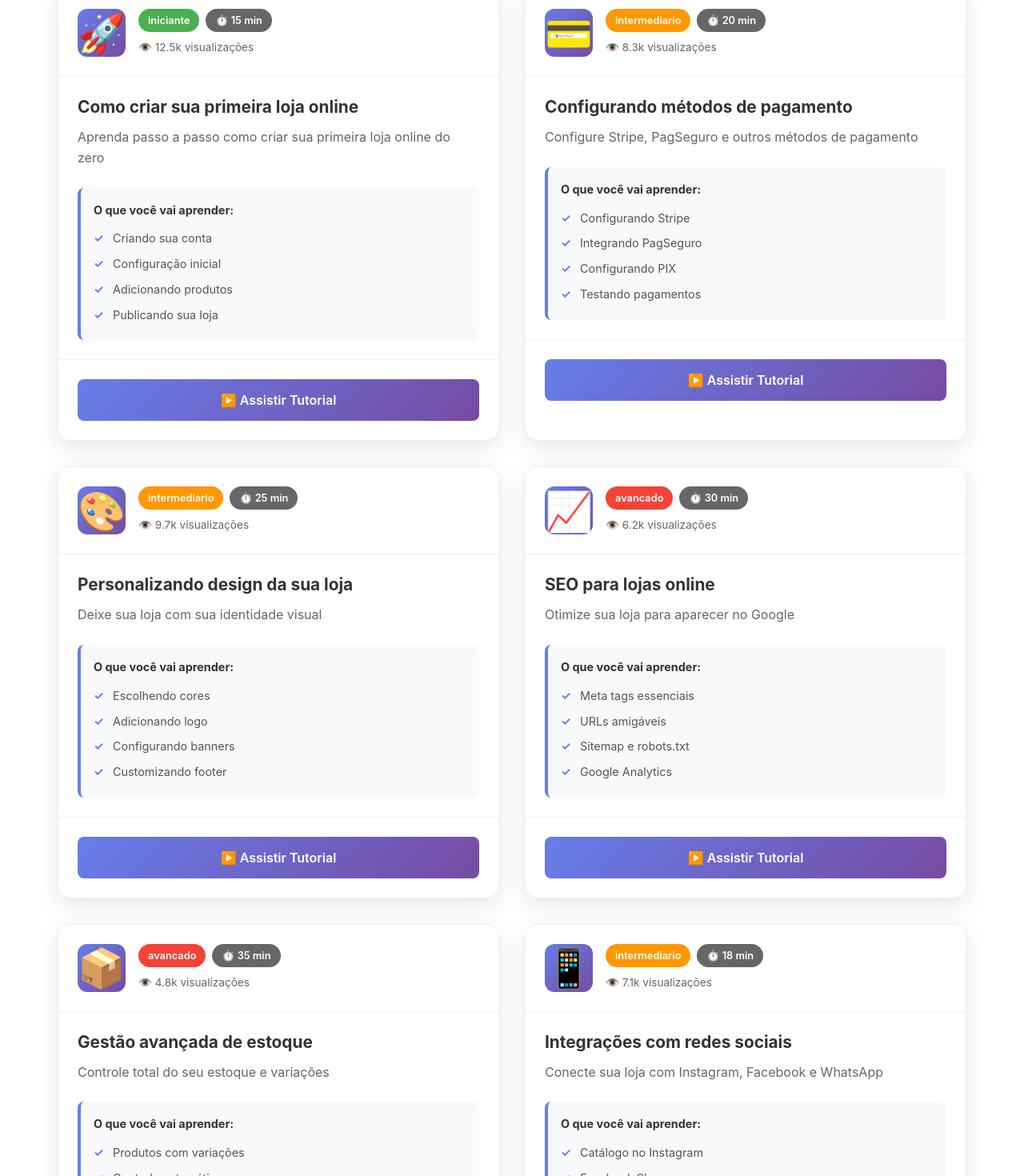
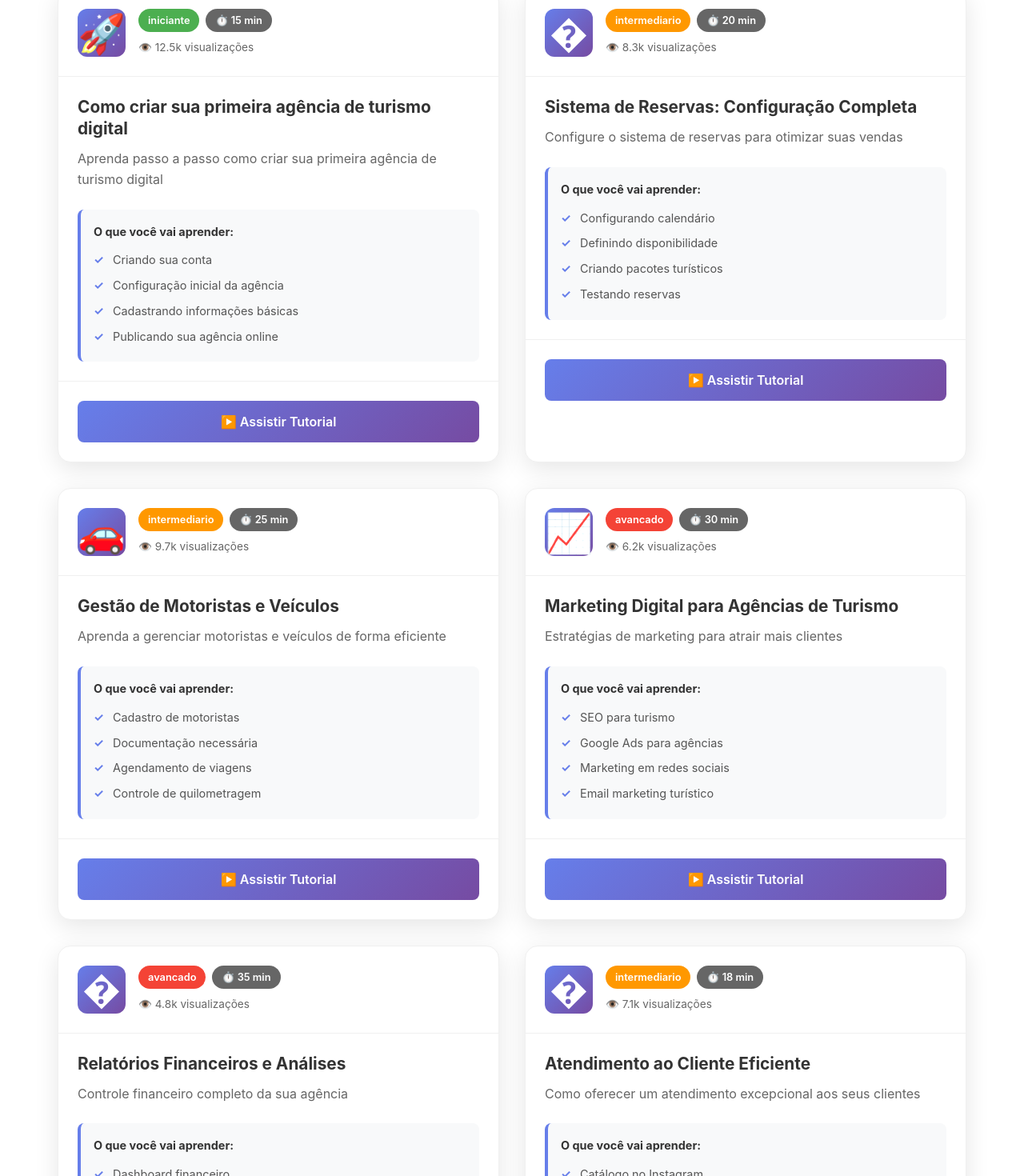
Before and after one commit to MateusProDev/bencommerce, a React (Create React App) app in the folder client/: page /tutoriais in a window 1280 px wide. Shown: the part 548-2018 px from the top of the page at 80% size. Built offline with nearby package versions, Linux system fonts and the light colour scheme; no server answers.

Commit message:
add paginas de solução e planos

```diff
--- a/client/src/pages/BlogPage.jsx
+++ b/client/src/pages/BlogPage.jsx
@@ -9,109 +9,109 @@ const BlogPage = () => {
 
   const categorias = [
     { id: 'todos', nome: 'Todos os Posts', icon: '📝' },
-    { id: 'ecommerce', nome: 'E-commerce', icon: '🛒' },
-    { id: 'marketing', nome: 'Marketing Digital', icon: '📊' },
+    { id: 'turismo', nome: 'Turismo', icon: '✈️' },
+    { id: 'gestao', nome: 'Gestão de Agências', icon: '📊' },
     { id: 'tecnologia', nome: 'Tecnologia', icon: '💻' },
-    { id: 'negocios', nome: 'Negócios', icon: '💼' },
+    { id: 'marketing', nome: 'Marketing Turístico', icon: '�' },
     { id: 'dicas', nome: 'Dicas & Tutoriais', icon: '💡' }
   ];
 
   const posts = [
     {
       id: 1,
-      titulo: '10 Dicas para Aumentar as Vendas do seu E-commerce em 2025',
-      categoria: 'ecommerce',
-      resumo: 'Estratégias comprovadas para impulsionar suas vendas online e superar a concorrência.',
+      titulo: '10 Estratégias para Aumentar Reservas da sua Agência de Turismo',
+      categoria: 'turismo',
+      resumo: 'Técnicas comprovadas para impulsionar as vendas e atrair mais clientes para sua agência.',
       autor: 'Ana Costa',
       data: '15 de Janeiro, 2025',
       tempo: '8 min',
       views: '2.5k',
       thumbnail: '🚀',
-      tags: ['vendas', 'estratégia', 'conversão']
+      tags: ['vendas', 'estratégia', 'reservas']
     },
     {
       id: 2,
-      titulo: 'Como Usar Instagram Shopping para Vender Mais',
+      titulo: 'Como Usar Redes Sociais para Promover Destinos Turísticos',
       categoria: 'marketing',
-      resumo: 'Guia completo para configurar e otimizar sua loja no Instagram Shopping.',
+      resumo: 'Guia completo para usar Instagram, Facebook e TikTok no marketing turístico.',
       autor: 'Pedro Santos',
       data: '12 de Janeiro, 2025',
       tempo: '6 min',
       views: '1.8k',
       thumbnail: '📱',
-      tags: ['instagram', 'redes sociais', 'marketing']
+      tags: ['instagram', 'redes sociais', 'destinos']
     },
     {
       id: 3,
-      titulo: 'Inteligência Artificial no E-commerce: Tendências 2025',
+      titulo: 'IA no Turismo: Como Automatizar Atendimento ao Cliente',
       categoria: 'tecnologia',
-      resumo: 'Como a IA está revolucionando o comércio eletrônico e o que esperar no futuro.',
+      resumo: 'Como a Inteligência Artificial está revolucionando o atendimento em agências de turismo.',
       autor: 'Maria Oliveira',
       data: '10 de Janeiro, 2025',
       tempo: '10 min',
       views: '3.2k',
       thumbnail: '🤖',
-      tags: ['ia', 'futuro', 'inovação']
+      tags: ['ia', 'automação', 'atendimento']
     },
     {
       id: 4,
-      titulo: 'SEO para Lojas Online: Guia Completo 2025',
+      titulo: 'SEO para Agências de Turismo: Apareça no Google',
       categoria: 'marketing',
-      resumo: 'Tudo que você precisa saber para otimizar sua loja e aparecer no Google.',
+      resumo: 'Tudo que você precisa saber para otimizar sua agência e aparecer no Google.',
       autor: 'Carlos Silva',
       data: '8 de Janeiro, 2025',
       tempo: '12 min',
       views: '4.1k',
       thumbnail: '🔍',
-      tags: ['seo', 'google', 'tráfego']
+      tags: ['seo', 'google', 'visibilidade']
     },
     {
       id: 5,
-      titulo: 'Como Escolher a Plataforma Ideal para seu E-commerce',
-      categoria: 'negocios',
-      resumo: 'Fatores essenciais para escolher a melhor solução de e-commerce para seu negócio.',
+      titulo: 'Gestão de Motoristas: Organização e Controle Eficiente',
+      categoria: 'gestao',
+      resumo: 'Como organizar e gerenciar sua equipe de motoristas para máxima eficiência.',
       autor: 'Ana Costa',
       data: '5 de Janeiro, 2025',
       tempo: '7 min',
       views: '1.9k',
-      thumbnail: '⚖️',
-      tags: ['plataforma', 'decisão', 'negócio']
+      thumbnail: '🚗',
+      tags: ['motoristas', 'gestão', 'organização']
     },
     {
       id: 6,
-      titulo: 'Checkout Otimizado: Reduza o Abandono de Carrinho',
-      categoria: 'ecommerce',
-      resumo: 'Técnicas para criar um processo de checkout que converte mais clientes.',
+      titulo: 'Sistema de Reservas: Otimize seu Processo de Vendas',
+      categoria: 'tecnologia',
+      resumo: 'Técnicas para criar um sistema de reservas que converte mais clientes.',
       autor: 'Pedro Santos',
       data: '3 de Janeiro, 2025',
       tempo: '9 min',
       views: '2.7k',
-      thumbnail: '💳',
-      tags: ['checkout', 'conversão', 'ux']
+      thumbnail: '�',
+      tags: ['reservas', 'vendas', 'sistema']
     },
     {
       id: 7,
-      titulo: 'Email Marketing para E-commerce: Estratégias que Funcionam',
-      categoria: 'marketing',
-      resumo: 'Como usar email marketing para aumentar vendas e fidelizar clientes.',
+      titulo: 'WhatsApp Business para Agências: Atenda Melhor seus Clientes',
+      categoria: 'dicas',
+      resumo: 'Como usar WhatsApp Business para melhorar atendimento e aumentar vendas.',
       autor: 'Maria Oliveira',
       data: '1 de Janeiro, 2025',
       tempo: '8 min',
       views: '2.1k',
-      thumbnail: '📧',
-      tags: ['email', 'fidelização', 'automação']
+      thumbnail: '�',
+      tags: ['whatsapp', 'atendimento', 'vendas']
     },
     {
       id: 8,
-      titulo: 'Análise de Dados: KPIs Essenciais para E-commerce',
-      categoria: 'negocios',
-      resumo: 'Métricas fundamentais para acompanhar o desempenho da sua loja online.',
+      titulo: 'Relatórios de Turismo: KPIs Essenciais para Agências',
+      categoria: 'gestao',
+      resumo: 'Métricas fundamentais para acompanhar o desempenho da sua agência de turismo.',
       autor: 'Carlos Silva',
       data: '29 de Dezembro, 2024',
       tempo: '11 min',
       views: '3.8k',
-      thumbnail: '📈',
-      tags: ['analytics', 'kpi', 'métricas']
+      thumbnail: '�',
+      tags: ['relatórios', 'kpi', 'métricas']
     }
   ];
 
@@ -140,7 +140,7 @@ const BlogPage = () => {
 
           <div className="header-content">
             <h1>Blog</h1>
-            <p>Insights, dicas e tendências do mundo do e-commerce</p>
+            <p>Insights, dicas e tendências do mundo do turismo e gestão de agências</p>
 
             <div className="search-box">
               <input
@@ -291,20 +291,20 @@ const BlogPage = () => {
       <section className="blog-cta">
         <div className="container">
           <div className="cta-content">
-            <h2>Pronto para Colocar em Prática?</h2>
-            <p>Transforme o conhecimento em resultados com nossa plataforma de e-commerce</p>
+            <h2>Pronto para Modernizar sua Agência?</h2>
+            <p>Transforme o conhecimento em resultados com nossa plataforma para agências de turismo</p>
             <div className="cta-buttons">
               <button
                 className="btn-primary"
                 onClick={() => navigate('/planos')}
               >
-                Criar Minha Loja
+                Ver Planos
               </button>
               <button
                 className="btn-secondary"
                 onClick={() => navigate('/contato')}
               >
-                Falar com Especialista
+                Falar com Consultor
               </button>
             </div>
           </div>
--- a/client/src/pages/CentralAjudaPage.jsx
+++ /dev/null
@@ -1,229 +0,0 @@
-import React, { useState } from 'react';
-import { useNavigate } from 'react-router-dom';
-import './CentralAjudaPage.css';
-
-const CentralAjudaPage = () => {
-  const navigate = useNavigate();
-  const [searchTerm, setSearchTerm] = useState('');
-
-  const categorias = [
-    {
-      icon: '🚀',
-      title: 'Primeiros Passos',
-      description: 'Aprenda o básico para começar sua jornada',
-      artigos: [
-        'Como criar sua primeira loja online',
-        'Configurando seu domínio personalizado',
-        'Adicionando produtos ao catálogo',
-        'Configurando métodos de pagamento'
-      ]
-    },
-    {
-      icon: '🛍️',
-      title: 'Gestão de Produtos',
-      description: 'Tudo sobre produtos e estoque',
-      artigos: [
-        'Como adicionar produtos com variações',
-        'Gerenciamento de estoque automático',
-        'Configurando promoções e descontos',
-        'Upload de imagens otimizadas'
-      ]
-    },
-    {
-      icon: '💳',
-      title: 'Pagamentos e Vendas',
-      description: 'Configure pagamentos e acompanhe vendas',
-      artigos: [
-        'Configurando Stripe e PagSeguro',
-        'Relatórios de vendas detalhados',
-        'Recuperação de carrinho abandonado',
-        'Configurando taxas de entrega'
-      ]
-    },
-    {
-      icon: '🎨',
-      title: 'Personalização',
-      description: 'Customize sua loja do seu jeito',
-      artigos: [
-        'Personalizando cores e tema',
-        'Adicionando logo e favicon',
-        'Configurando banners promocionais',
-        'Customizando footer e contatos'
-      ]
-    },
-    {
-      icon: '📊',
-      title: 'Análises e Relatórios',
-      description: 'Acompanhe o desempenho da sua loja',
-      artigos: [
-        'Dashboard de vendas em tempo real',
-        'Relatórios de produtos mais vendidos',
-        'Análise de clientes e comportamento',
-        'Métricas de conversão e ROI'
-      ]
-    },
-    {
-      icon: '🔧',
-      title: 'Configurações Avançadas',
-      description: 'Recursos avançados para otimizar sua loja',
-      artigos: [
-        'Configurando SEO e meta tags',
-        'Integrações com redes sociais',
-        'Backup automático de dados',
-        'APIs e webhooks'
-      ]
-    }
-  ];
-
-  const artigosPoupulares = [
-    'Como criar minha primeira loja online?',
-    'Configurar métodos de pagamento',
-    'Adicionar produtos com variações',
-    'Personalizar cores e tema da loja',
-    'Configurar domínio personalizado',
-    'Relatórios de vendas'
-  ];
-
-  const filteredCategorias = categorias.filter(categoria =>
-    categoria.title.toLowerCase().includes(searchTerm.toLowerCase()) ||
-    categoria.artigos.some(artigo =>
-      artigo.toLowerCase().includes(searchTerm.toLowerCase())
-    )
-  );
-
-  return (
-    <div className="central-ajuda">
-      {/* Header */}
-      <div className="ajuda-header">
-        <div className="container">
-          <button
-            className="btn-back"
-            onClick={() => navigate(-1)}
-          >
-            ← Voltar
-          </button>
-
-          <div className="ajuda-hero">
-            <h1>Central de Ajuda</h1>
-            <p>Encontre tudo que precisa para ter sucesso com sua loja online</p>
-
-            <div className="search-box">
-              <input
-                type="text"
-                placeholder="Pesquisar artigos, tutoriais..."
-                value={searchTerm}
-                onChange={(e) => setSearchTerm(e.target.value)}
-              />
-              <button className="search-btn">🔍</button>
-            </div>
-          </div>
-        </div>
-      </div>
-
-      {/* Links Rápidos */}
-      <div className="quick-links">
-        <div className="container">
-          <div className="quick-links-grid">
-            <button
-              className="quick-link"
-              onClick={() => navigate('/tutoriais')}
-            >
-              <span className="icon">📚</span>
-              <span>Tutoriais</span>
-            </button>
-            <button
-              className="quick-link"
-              onClick={() => navigate('/faq')}
-            >
-              <span className="icon">❓</span>
-              <span>FAQ</span>
-            </button>
-            <button
-              className="quick-link"
-              onClick={() => navigate('/contato')}
-            >
-              <span className="icon">💬</span>
-              <span>Contato</span>
-            </button>
-            <button
-              className="quick-link"
-              onClick={() => navigate('/status')}
-            >
-              <span className="icon">🟢</span>
-              <span>Status</span>
-            </button>
-          </div>
-        </div>
-      </div>
-
-      {/* Artigos Populares */}
-      <section className="popular-articles">
-        <div className="container">
-          <h2>Artigos Populares</h2>
-          <div className="articles-grid">
-            {artigosPoupulares.map((artigo, index) => (
-              <div key={index} className="article-card">
-                <h3>{artigo}</h3>
-                <span className="read-more">Ler artigo →</span>
-              </div>
-            ))}
-          </div>
-        </div>
-      </section>
-
-      {/* Categorias */}
-      <section className="help-categories">
-        <div className="container">
-          <h2>Categorias de Ajuda</h2>
-          <div className="categories-grid">
-            {filteredCategorias.map((categoria, index) => (
-              <div key={index} className="category-card">
-                <div className="category-header">
-                  <span className="category-icon">{categoria.icon}</span>
-                  <div>
-                    <h3>{categoria.title}</h3>
-                    <p>{categoria.description}</p>
-                  </div>
-                </div>
-
-                <div className="category-articles">
-                  {categoria.artigos.map((artigo, artigoIndex) => (
-                    <div key={artigoIndex} className="article-link">
-                      {artigo}
-                    </div>
-                  ))}
-                </div>
-              </div>
-            ))}
-          </div>
-        </div>
-      </section>
-
-      {/* CTA para Contato */}
-      <section className="help-cta">
-        <div className="container">
-          <div className="cta-content">
-            <h2>Ainda precisa de ajuda?</h2>
-            <p>Nossa equipe está pronta para te auxiliar com qualquer dúvida</p>
-            <div className="cta-buttons">
-              <button
-                className="btn-primary"
-                onClick={() => navigate('/contato')}
-              >
-                Falar com Suporte
-              </button>
-              <button
-                className="btn-secondary"
-                onClick={() => window.open('https://wa.me/5511999999999', '_blank')}
-              >
-                WhatsApp
-              </button>
-            </div>
-          </div>
-        </div>
-      </section>
-    </div>
-  );
-};
-
-export default CentralAjudaPage;
--- a/client/src/pages/FAQPage.jsx
+++ b/client/src/pages/FAQPage.jsx
@@ -11,9 +11,9 @@ const FAQPage = () => {
   const categorias = [
     { id: 'geral', nome: 'Geral', icon: '❓' },
     { id: 'conta', nome: 'Conta', icon: '👤' },
-    { id: 'produtos', nome: 'Produtos', icon: '📦' },
-    { id: 'pagamentos', nome: 'Pagamentos', icon: '💳' },
-    { id: 'configuracao', nome: 'Configuração', icon: '⚙️' },
+    { id: 'reservas', nome: 'Reservas', icon: '�' },
+    { id: 'motoristas', nome: 'Motoristas', icon: '�' },
+    { id: 'relatorios', nome: 'Relatórios', icon: '📊' },
     { id: 'tecnico', nome: 'Técnico', icon: '🔧' }
   ];
 
@@ -21,30 +21,30 @@ const FAQPage = () => {
     // Geral
     {
       categoria: 'geral',
-      pergunta: 'O que é o BenCommerce?',
-      resposta: 'O BenCommerce é uma plataforma completa para criação e gestão de lojas online. Oferecemos todas as ferramentas necessárias para você vender seus produtos na internet de forma profissional e eficiente.'
+      pergunta: 'O que é o MabelSoft?',
+      resposta: 'O MabelSoft é uma plataforma completa para gestão de agências de turismo. Oferecemos todas as ferramentas necessárias para você gerenciar clientes, motoristas, reservas e relatórios de forma profissional e eficiente.'
     },
     {
       categoria: 'geral',
-      pergunta: 'Quanto tempo leva para criar uma loja?',
-      resposta: 'Você pode ter sua loja online funcionando em menos de 30 minutos! Nossa plataforma é intuitiva e oferece templates prontos que facilitam todo o processo de criação.'
+      pergunta: 'Quanto tempo leva para configurar minha agência?',
+      resposta: 'Você pode ter sua agência de turismo funcionando em menos de 30 minutos! Nossa plataforma é intuitiva e oferece configurações prontas que facilitam todo o processo.'
     },
     {
       categoria: 'geral',
       pergunta: 'Preciso ter conhecimento técnico?',
-      resposta: 'Não! Nossa plataforma foi desenvolvida para ser usada por qualquer pessoa, independente do conhecimento técnico. Tudo é visual e intuitivo.'
+      resposta: 'Não! Nossa plataforma foi desenvolvida para ser usada por qualquer pessoa do setor de turismo, independente do conhecimento técnico. Tudo é visual e intuitivo.'
     },
     {
       categoria: 'geral',
-      pergunta: 'Existe limite de produtos?',
-      resposta: 'Depende do seu plano. O plano Básico permite até 100 produtos, o Completo até 1.000 produtos e o Enterprise não tem limites.'
+      pergunta: 'Existe limite de clientes ou motoristas?',
+      resposta: 'Depende do seu plano. O plano Básico permite até 100 clientes, o Completo até 500 clientes e o Enterprise não tem limites.'
     },
 
     // Conta
     {
       categoria: 'conta',
       pergunta: 'Como criar uma conta?',
-      resposta: 'Basta clicar em "Criar Conta" no topo da página, preencher seus dados básicos e confirmar seu email. É rápido e gratuito!'
+      resposta: 'Basta clicar em "Criar Conta" no topo da página, preencher seus dados da agência e confirmar seu email. É rápido e gratuito!'
     },
     {
       categoria: 'conta',
@@ -177,7 +177,7 @@ const FAQPage = () => {
 
           <div className="header-content">
             <h1>Perguntas Frequentes</h1>
-            <p>Encontre respostas rápidas para as dúvidas mais comuns</p>
+            <p>Encontre respostas rápidas para as dúvidas mais comuns sobre gestão de agências de turismo</p>
 
             <div className="search-box">
               <input
--- a/client/src/pages/StatusPage.jsx
+++ b/client/src/pages/StatusPage.jsx
@@ -185,7 +185,7 @@ const StatusPage = () => {
 
           <div className="header-content">
             <h1>Status do Sistema</h1>
-            <p>Acompanhe em tempo real o status de todos os nossos serviços</p>
+            <p>Acompanhe em tempo real o status de todos os serviços da plataforma para agências de turismo</p>
 
             <div className="status-overview">
               <div className="status-badge operacional">
--- a/client/src/pages/TutoriaisPage.jsx
+++ b/client/src/pages/TutoriaisPage.jsx
@@ -10,93 +10,93 @@ const TutoriaisPage = () => {
   const tutoriais = [
     {
       id: 1,
-      titulo: 'Como criar sua primeira loja online',
+      titulo: 'Como criar sua primeira agência de turismo digital',
       categoria: 'primeiros-passos',
       nivel: 'iniciante',
       duracao: '15 min',
       views: '12.5k',
       thumbnail: '🚀',
-      descricao: 'Aprenda passo a passo como criar sua primeira loja online do zero',
+      descricao: 'Aprenda passo a passo como criar sua primeira agência de turismo digital',
       topicos: [
         'Criando sua conta',
-        'Configuração inicial',
-        'Adicionando produtos',
-        'Publicando sua loja'
+        'Configuração inicial da agência',
+        'Cadastrando informações básicas',
+        'Publicando sua agência online'
       ]
     },
     {
       id: 2,
-      titulo: 'Configurando métodos de pagamento',
-      categoria: 'pagamentos',
+      titulo: 'Sistema de Reservas: Configuração Completa',
+      categoria: 'reservas',
       nivel: 'intermediario',
       duracao: '20 min',
       views: '8.3k',
-      thumbnail: '💳',
-      descricao: 'Configure Stripe, PagSeguro e outros métodos de pagamento',
+      thumbnail: '�',
+      descricao: 'Configure o sistema de reservas para otimizar suas vendas',
       topicos: [
-        'Configurando Stripe',
-        'Integrando PagSeguro',
-        'Configurando PIX',
-        'Testando pagamentos'
+        'Configurando calendário',
+        'Definindo disponibilidade',
+        'Criando pacotes turísticos',
+        'Testando reservas'
       ]
     },
     {
       id: 3,
-      titulo: 'Personalizando design da sua loja',
-      categoria: 'design',
+      titulo: 'Gestão de Motoristas e Veículos',
+      categoria: 'motoristas',
       nivel: 'intermediario',
       duracao: '25 min',
       views: '9.7k',
-      thumbnail: '🎨',
-      descricao: 'Deixe sua loja com sua identidade visual',
+      thumbnail: '🚗',
+      descricao: 'Aprenda a gerenciar motoristas e veículos de forma eficiente',
       topicos: [
-        'Escolhendo cores',
-        'Adicionando logo',
-        'Configurando banners',
-        'Customizando footer'
+        'Cadastro de motoristas',
+        'Documentação necessária',
+        'Agendamento de viagens',
+        'Controle de quilometragem'
       ]
     },
     {
       id: 4,
-      titulo: 'SEO para lojas online',
+      titulo: 'Marketing Digital para Agências de Turismo',
       categoria: 'marketing',
       nivel: 'avancado',
       duracao: '30 min',
       views: '6.2k',
       thumbnail: '📈',
-      descricao: 'Otimize sua loja para aparecer no Google',
+      descricao: 'Estratégias de marketing para atrair mais clientes',
       topicos: [
-        'Meta tags essenciais',
-        'URLs amigáveis',
-        'Sitemap e robots.txt',
-        'Google Analytics'
+        'SEO para turismo',
+        'Google Ads para agências',
+        'Marketing em redes sociais',
+        'Email marketing turístico'
       ]
     },
     {
       id: 5,
-      titulo: 'Gestão avançada de estoque',
-      categoria: 'produtos',
+      titulo: 'Relatórios Financeiros e Análises',
+      categoria: 'relatorios',
       nivel: 'avancado',
       duracao: '35 min',
       views: '4.8k',
-      thumbnail: '📦',
-      descricao: 'Controle total do seu estoque e variações',
+      thumbnail: '�',
+      descricao: 'Controle financeiro completo da sua agência',
       topicos: [
-        'Produtos com variações',
-        'Controle automático',
-        'Alertas de estoque baixo',
-        'Relatórios detalhados'
+        'Dashboard financeiro',
+        'Relatórios mensais',
+        'Análise de lucratividade',
+        'Métricas importantes'
       ]
     },
     {
       id: 6,
-      titulo: 'Integrações com redes sociais',
-      categoria: 'marketing',
+      titulo: 'Atendimento ao Cliente Eficiente',
+      categoria: 'atendimento',
       nivel: 'intermediario',
       duracao: '18 min',
       views: '7.1k',
-      thumbnail: '📱',
-      descricao: 'Conecte sua loja com Instagram, Facebook e WhatsApp',
+      thumbnail: '�',
+      descricao: 'Como oferecer um atendimento excepcional aos seus clientes',
       topicos: [
         'Catálogo no Instagram',
         'Facebook Shop',
@@ -109,10 +109,11 @@ const TutoriaisPage = () => {
   const categorias = [
     { value: 'todos', label: 'Todas as Categorias' },
     { value: 'primeiros-passos', label: 'Primeiros Passos' },
-    { value: 'produtos', label: 'Produtos' },
-    { value: 'pagamentos', label: 'Pagamentos' },
-    { value: 'design', label: 'Design' },
-    { value: 'marketing', label: 'Marketing' }
+    { value: 'reservas', label: 'Sistema de Reservas' },
+    { value: 'motoristas', label: 'Gestão de Motoristas' },
+    { value: 'relatorios', label: 'Relatórios' },
+    { value: 'marketing', label: 'Marketing Turístico' },
+    { value: 'atendimento', label: 'Atendimento ao Cliente' }
   ];
 
   const niveis = [
@@ -151,7 +152,7 @@ const TutoriaisPage = () => {
 
           <div className="header-content">
             <h1>Tutoriais</h1>
-            <p>Aprenda passo a passo como usar todas as funcionalidades da plataforma</p>
+            <p>Aprenda passo a passo como usar todas as funcionalidades da plataforma para agências de turismo</p>
           </div>
         </div>
       </div>
```
Also changed, not shown: client/src/pages/ParceiroPage.jsx (+27 -27 lines), client/src/pages/SobreNosPage.jsx (+37 -35 lines).
